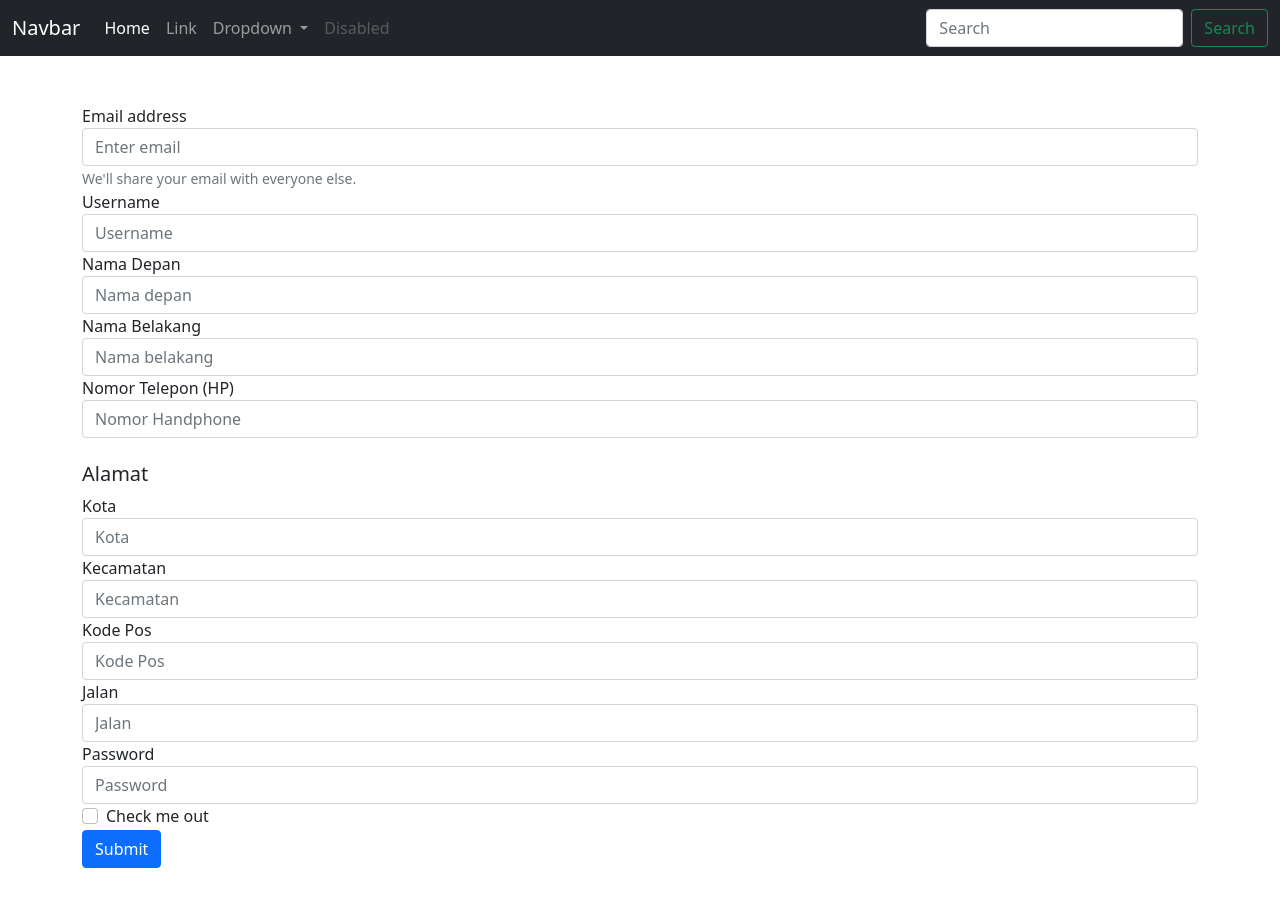
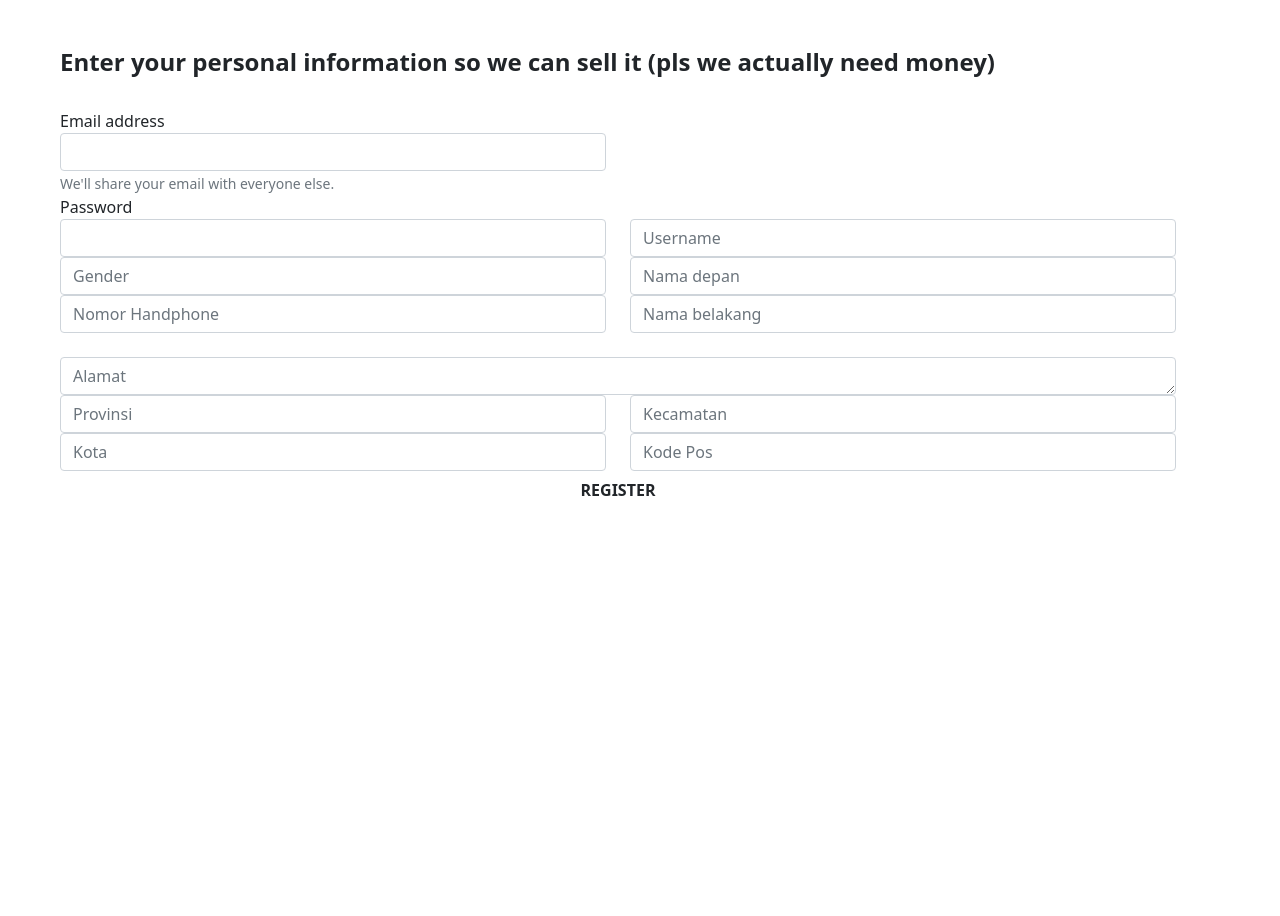
Before and after one commit to ihsanshiddiq/ESQ-Commerce, a PHP site: page /register.html in a window 1280 px wide. After the commit the page ends 496 px from the top, so only its background shows below. Run offline with PHP 8.4, Linux system fonts and the light colour scheme.

Commit message:
finished register page layout
learning bootstrap is fun and frustrating.

today i learnt that becoming a front end dev is just about how well do you know bootstrap and js combo. world is cruel yet small.

```diff
--- a/src/register.html
+++ b/src/register.html
@@ -1,5 +1,7 @@
 <!DOCTYPE html>
-<html lang="en"><head>
+<html lang="en">
+
+<head>
   <meta charset="UTF-8">
   <meta http-equiv="X-UA-Compatible" content="IE=edge">
   <meta name="viewport" content="width=device-width, initial-scale=1.0">
@@ -17,96 +19,123 @@
 </head>
 
 <body>
-    <nav class="navbar navbar-expand-lg navbar-dark bg-dark">
-        <div class="container-fluid">
-          <a class="navbar-brand" href="#">Navbar</a>
-          <button class="navbar-toggler" type="button" data-bs-toggle="collapse" data-bs-target="#navbarSupportedContent" aria-controls="navbarSupportedContent" aria-expanded="false" aria-label="Toggle navigation">
-            <span class="navbar-toggler-icon"></span>
-          </button>
-          <div class="collapse navbar-collapse" id="navbarSupportedContent">
-            <ul class="navbar-nav me-auto mb-2 mb-lg-0">
-              <li class="nav-item">
-                <a class="nav-link active" aria-current="page" href="#">Home</a>
-              </li>
-              <li class="nav-item">
-                <a class="nav-link" href="#">Link</a>
-              </li>
-              <li class="nav-item dropdown">
-                <a class="nav-link dropdown-toggle" href="#" id="navbarDropdown" role="button" data-bs-toggle="dropdown" aria-expanded="false">
-                  Dropdown
-                </a>
-                <ul class="dropdown-menu" aria-labelledby="navbarDropdown">
-                  <li><a class="dropdown-item" href="#">Action</a></li>
-                  <li><a class="dropdown-item" href="#">Another action</a></li>
-                  <li><hr class="dropdown-divider"></li>
-                  <li><a class="dropdown-item" href="#">Something else here</a></li>
-                </ul>
-              </li>
-              <li class="nav-item">
-                <a class="nav-link disabled" href="#" tabindex="-1" aria-disabled="true">Disabled</a>
-              </li>
-            </ul>
-            <form class="d-flex">
-              <input class="form-control me-2" type="search" placeholder="Search" aria-label="Search">
-              <button class="btn btn-outline-success" type="submit">Search</button>
-            </form>
-          </div>
-        </div>
+  <nav>
+    <!-- INSERT NAVBAR FILE HERE (AFTER PHP CONVERSION)-->
+
   </nav>
 
-    <section class="container my-5">
-        <form>
+  <section class="container mx-5 my-5">
+    <h4><b>Enter your personal information so we can sell it (pls we actually need money)</b></h4>
+    <br>
+    <form action="">
+      <div class="row">
+
+        <div class="col-6">
+
           <div class="form-group">
             <label for="exampleInputEmail1">Email address</label>
-                <input type="email" class="form-control" id="exampleInputEmail1" aria-describedby="emailHelp"
-                    placeholder="Enter email">
+            <input type="email" class="form-control textinput" id="exampleInputEmail1" aria-describedby="emailHelp"
+              placeholder="">
             <small id="emailHelp" class="form-text text-muted">We'll share your email with everyone
               else.</small>
           </div>
+
+        </div>
+
+      </div>
+
+      <div class="row">
+
+        <div class="col-md-6">
+
           <div class="form-group">
-                <label for="usernameinput">Username</label>
-                <input type="text" class="form-control" id="exampleInputPassword1" placeholder="Username">
+            <label for="exampleInputPassword1">Password</label>
+            <input type="password" class="form-control textinput" id="exampleInputPassword1 textinput" placeholder="">
+          </div>
+
+          <div class="form-group">
+
+            <input type="text" class="form-control gender textinput" id="gender" placeholder="Gender">
+          </div>
+
+          <div class="form-group">
+
+            <input type="number" class="form-control nohp textinput" id="nohp" placeholder="Nomor Handphone">
+          </div>
+          <br>
+
+        </div>
+        <div class="col-md-6">
+          <br>
+          <div class="form-group">
+
+            <input type="text" class="form-control textinput" id="exampleInputPassword1" placeholder="Username">
           </div>
           <div class="form-group">
-                <label for="namadepan">Nama Depan</label>
-                <input type="text" class="form-control" id="namadepan" placeholder="Nama depan">
+
+            <input type="text" class="form-control textinput" id="namadepan" placeholder="Nama depan">
           </div>
           <div class="form-group">
-                <label for="namabelakang">Nama Belakang</label>
-                <input type="text" class="form-control" id="namabelakang" placeholder="Nama belakang">
+
+            <input type="text" class="form-control textinput" id="namabelakang" placeholder="Nama belakang">
           </div>
+
+
+
+        </div>
+      </div>
+
+      <div class="row">
+        <div class="col-md-12">
           <div class="form-group">
-                <label for="nomorhp">Nomor Telepon (HP)</label>
-                <input type="number" class="form-control nohp" id="nohp" placeholder="Nomor Handphone">
+
+            <textarea class="form-control alamat textinput" id="alamat" placeholder="Alamat" rows="1"></textarea>
           </div>
-            <br>
-            <h5>Alamat</h5>
+        </div>
+      </div>
+
+      <div class="row">
+
+        <div class="col-md-6">
           <div class="form-group">
-                <label for="kota">Kota</label>
-                <input type="text" class="form-control kota" id="kota" placeholder="Kota">
+
+            <input type="text" class="form-control provinsi textinput" id="provinsi" placeholder="Provinsi">
           </div>
+
           <div class="form-group">
-                <label for="kecamatan">Kecamatan</label>
-                <input type="text" class="form-control kecamatan" id="kecamatan" placeholder="Kecamatan">
+
+            <input type="text" class="form-control kota textinput" id="kota" placeholder="Kota">
           </div>
+
+        </div>
+
+        <div class="col-md-6">
+
           <div class="form-group">
-                <label for="kodepos">Kode Pos</label>
-                <input type="number" class="form-control kodepos" id="kodepos" placeholder="Kode Pos">
+
+            <input type="text" class="form-control kecamatan textinput" id="kecamatan" placeholder="Kecamatan">
           </div>
+
           <div class="form-group">
-                <label for="Jalan">Jalan</label>
-                <input type="text" class="form-control jalanalamat" id="jalanalamat" placeholder="Jalan">
+
+            <input type="number" class="form-control kodepos textinput" id="kodepos" placeholder="Kode Pos">
           </div>
-            <div class="form-group">
-                <label for="exampleInputPassword1">Password</label>
-                <input type="password" class="form-control" id="exampleInputPassword1" placeholder="Password">
+
         </div>
-            <div class="form-check">
-                <input type="checkbox" class="form-check-input" id="exampleCheck1">
-                <label class="form-check-label" for="exampleCheck1">Check me out</label>
+
+
       </div>
-            <button type="submit" class="btn btn-primary">Submit</button>
+
+      <div class="row">
+        <div class="col">
+
+          <button type="submit" class="btn btnblack" style="width: 100%;"><b>REGISTER</b></button>
+
+        </div>
+      </div>
+
     </form>
+
   </section>
 </body>
 
```
Also changed, not shown: lib/customskin.css (+47 -3 lines), src/register.php (+146 -1 lines), 1 other file. Lines whose indentation alone changed are shown as unchanged.
